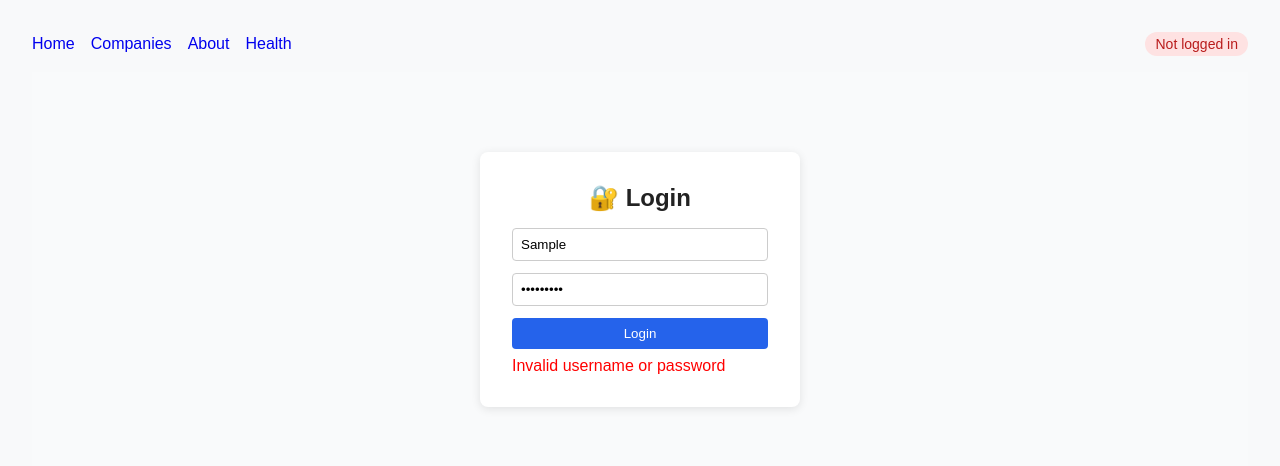
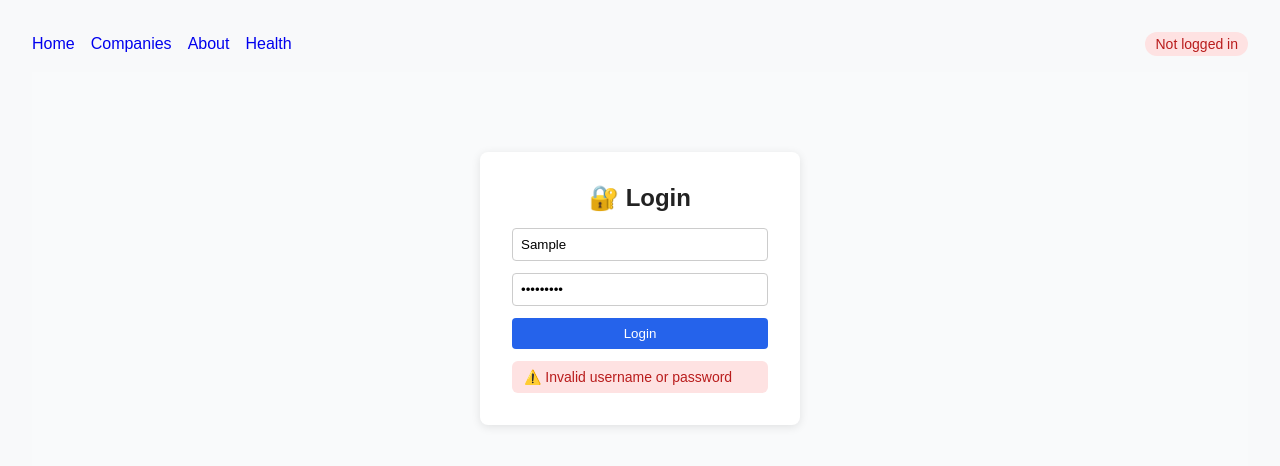
Before and after one commit to rluetken-dev/portfolio-analytics-frontend, a React (Vite) app: page /login in a window 1280 px wide. Both pictures are taken after typing "Sample", "Sample123" into the empty fields and a click on the button "Login". Shown: the top 466 px of the page. Built offline with nearby package versions, Linux system fonts and the light colour scheme; no server answers.

Commit message:
fix(auth): replace browser validation with custom error badge for login form

```diff
--- a/src/pages/Login.tsx
+++ b/src/pages/Login.tsx
@@ -17,14 +17,20 @@ export default function Login() {
 
   async function handleSubmit(e: React.FormEvent) {
     e.preventDefault();
-    setLoading(true); // 🔹 start loading
+
+    if (!username || !password) {
+      setError("Please enter username and password");
+      return;
+    }
+
+    setLoading(true);
     try {
       await login(username, password);
-      navigate("/companies"); // redirect after login
+      navigate("/companies");
     } catch {
       setError("Invalid username or password");
     } finally {
-      setLoading(false); // 🔹 always stop loading
+      setLoading(false);
     }
   }
 
@@ -69,7 +75,6 @@ export default function Login() {
             placeholder="Username"
             value={username}
             onChange={(e) => setUsername(e.target.value)}
-            required
             style={{ padding: "0.5rem", borderRadius: "4px", border: "1px solid #ccc" }}
           />
           <input
@@ -77,7 +82,6 @@ export default function Login() {
             placeholder="Password"
             value={password}
             onChange={(e) => setPassword(e.target.value)}
-            required
             style={{ padding: "0.5rem", borderRadius: "4px", border: "1px solid #ccc" }}
           />
           <button
@@ -107,12 +111,25 @@ export default function Login() {
             )}
           </button>
         </form>
-        {error && <p style={{ color: "red", marginTop: "0.5rem" }}>{error}</p>}
+        {error && (
+          <div
+            style={{
+              marginTop: "0.75rem",
+              padding: "0.5rem 0.75rem",
+              borderRadius: "6px",
+              backgroundColor: "#fee2e2", // light red background
+              color: "#b91c1c", // dark red text
+              fontSize: "0.875rem",
+              fontWeight: 500,
+            }}
+          >
+            ⚠️ {error}
+          </div>
+        )}
       </div>
     </div>
   );
 }
-
 
 // Global style injection for spin animation
 const style = document.createElement("style");
```
Also changed, not shown: src/index.css (+6 -2 lines). Lines whose indentation alone changed are shown as unchanged.
